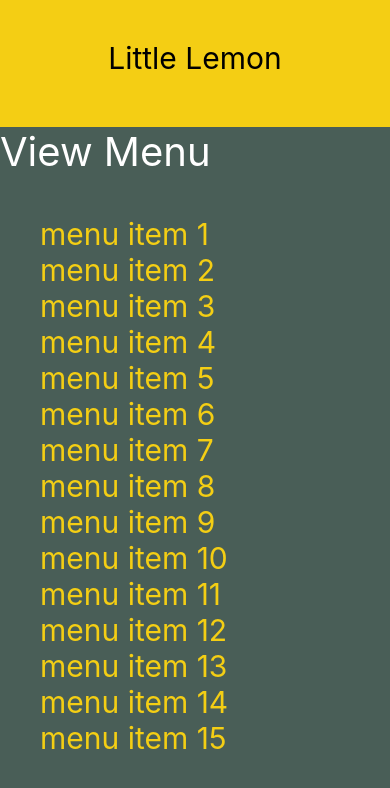
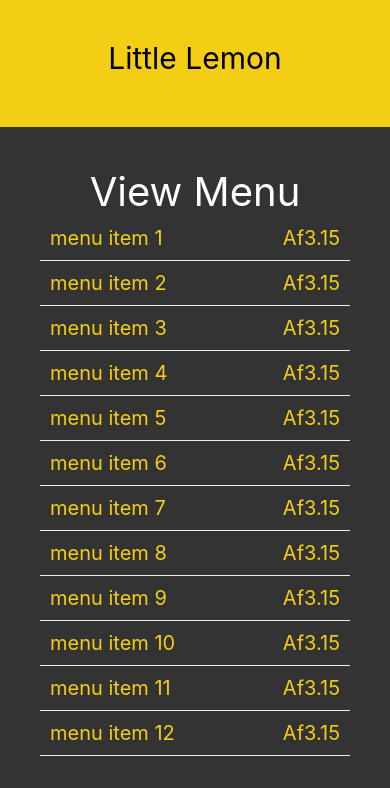
Before and after one commit to Hussain-hamim/Taskly, a React Native app: screen / in a window 390 px wide. Shown: the top 788 px of the page. Built offline with nearby package versions, Linux system fonts and the light colour scheme.

Commit message:
flatList methods

```diff
--- a/App.js
+++ b/App.js
@@ -22,6 +22,6 @@ export default function App() {
 const styles = StyleSheet.create({
   container: {
     flex: 1,
-    backgroundColor: "#495E57",
+    backgroundColor: "#333333",
   },
 });
--- a/components/Header.js
+++ b/components/Header.js
@@ -18,7 +18,7 @@ const headerStyles = StyleSheet.create({
   container: {
     flex: 0.15,
     backgroundColor: "#F4CE14",
-    // backgroundColor: "pink",
+    // backgroundColor: "pink", // "#333333" "#EDEFEE"
   },
   headerText: {
     paddingTop: 40,
--- a/components/MenuItems.js
+++ b/components/MenuItems.js
@@ -13,59 +13,81 @@ const yellow = "#F4CE14";
 let one = 1;
 
 const menuItemsToDisplay = [
-  { name: "menu item", id: one++ },
-  { name: "menu item", id: one++ },
-  { name: "menu item", id: one++ },
-  { name: "menu item", id: one++ },
-  { name: "menu item", id: one++ },
-  { name: "menu item", id: one++ },
-  { name: "menu item", id: one++ },
-  { name: "menu item", id: one++ },
-  { name: "menu item", id: one++ },
-  { name: "menu item", id: one++ },
-  { name: "menu item", id: one++ },
-  { name: "menu item", id: one++ },
-  { name: "menu item", id: one++ },
-  { name: "menu item", id: one++ },
-  { name: "menu item", id: one++ },
-  { name: "menu item", id: one++ },
-  { name: "menu item", id: one++ },
-  { name: "menu item", id: one++ },
-  { name: "menu item", id: one++ },
-  { name: "menu item", id: one++ },
-  { name: "menu item", id: one++ },
-  { name: "menu item", id: one++ },
-  { name: "menu item", id: one++ },
-  { name: "menu item", id: one++ },
-  { name: "menu item", id: one++ },
-  { name: "menu item", id: one++ },
-  { name: "menu item", id: one++ },
-  { name: "menu item", id: one++ },
+  { name: "menu item", price: "Af3.15", id: one++ },
+  { name: "menu item", price: "Af3.15", id: one++ },
+  { name: "menu item", price: "Af3.15", id: one++ },
+  { name: "menu item", price: "Af3.15", id: one++ },
+  { name: "menu item", price: "Af3.15", id: one++ },
+  { name: "menu item", price: "Af3.15", id: one++ },
+  { name: "menu item", price: "Af3.15", id: one++ },
+  { name: "menu item", price: "Af3.15", id: one++ },
+  { name: "menu item", price: "Af3.15", id: one++ },
+  { name: "menu item", price: "Af3.15", id: one++ },
+  { name: "menu item", price: "Af3.15", id: one++ },
+  { name: "menu item", price: "Af3.15", id: one++ },
+  { name: "menu item", price: "Af3.15", id: one++ },
+  { name: "menu item", price: "Af3.15", id: one++ },
+  { name: "menu item", price: "Af3.15", id: one++ },
+  { name: "menu item", price: "Af3.15", id: one++ },
+  { name: "menu item", price: "Af3.15", id: one++ },
+  { name: "menu item", price: "Af3.15", id: one++ },
+  { name: "menu item", price: "Af3.15", id: one++ },
+  { name: "menu item", price: "Af3.15", id: one++ },
+  { name: "menu item", price: "Af3.15", id: one++ },
+  { name: "menu item", price: "Af3.15", id: one++ },
+  { name: "menu item", price: "Af3.15", id: one++ },
+  { name: "menu item", price: "Af3.15", id: one++ },
+  { name: "menu item", price: "Af3.15", id: one++ },
+  { name: "menu item", price: "Af3.15", id: one++ },
+  { name: "menu item", price: "Af3.15", id: one++ },
+  { name: "menu item", price: "Af3.15", id: one++ },
 ];
 
-function Item({ name, index }) {
+function Item({ name, index, price }) {
   return (
-    <View style={menuStyles.container}>
+    <View
+      style={{
+        justifyContent: "space-between",
+        flexDirection: "row",
+      }}
+    >
       <Text style={menuStyles.itemText}>{name + " " + (1 + index)}</Text>
+      <Text style={menuStyles.itemText}>{price}</Text>
     </View>
+  );
+}
+
+function Separator() {
+  return <View style={menuStyles.separator} />;
+}
+
+function Header() {
+  return <Text style={menuStyles.headerText}>View Menu</Text>;
+}
+
+function Footer() {
+  return (
+    <Text style={menuStyles.footerText}>
+      All rights reserved by Hussain 2024
+    </Text>
   );
 }
 
 const MenuItems = () => {
   function renderItem({ item, index, separator }) {
-    console.log(item);
-    return <Item name={item.name} index={index} />;
+    return <Item name={item.name} index={index} price={item.price} />;
   }
 
   return (
     <View style={menuStyles.container}>
-      <Text style={menuStyles.headerText}>View Menu</Text>
-      {/* <Text style={menuStyles.itemText}>{menuItemsToDisplay[0]}</Text> */}
       <FlatList
         data={menuItemsToDisplay}
         renderItem={renderItem}
         style={menuStyles.innerContainer}
         keyExtractor={(item) => item.id}
+        ItemSeparatorComponent={Separator}
+        ListHeaderComponent={Header}
+        ListFooterComponent={Footer}
       />
     </View>
   );
@@ -81,8 +103,23 @@ const menuStyles = StyleSheet.create({
     paddingHorizontal: 40,
     paddingVertical: 40,
     paddding: 40,
-    backgroundColor: green,
   },
-  headerText: { fontSize: 40, flexWrap: "wrap", color: "white" },
-  itemText: { color: yellow, fontSize: 30 },
+  headerText: {
+    fontSize: 40,
+    textAlign: "center",
+    flexWrap: "wrap",
+    color: "white",
+  },
+  footerText: {
+    fontSize: 20,
+    textAlign: "center",
+    flexWrap: "wrap",
+    color: "#EDEFEE",
+    paddingBottom: 40,
+  },
+  itemText: { color: yellow, fontSize: 20, padding: 10 },
+  separator: {
+    borderBottomWidth: 1,
+    borderColor: "#EDEFEE",
+  },
 });
```
